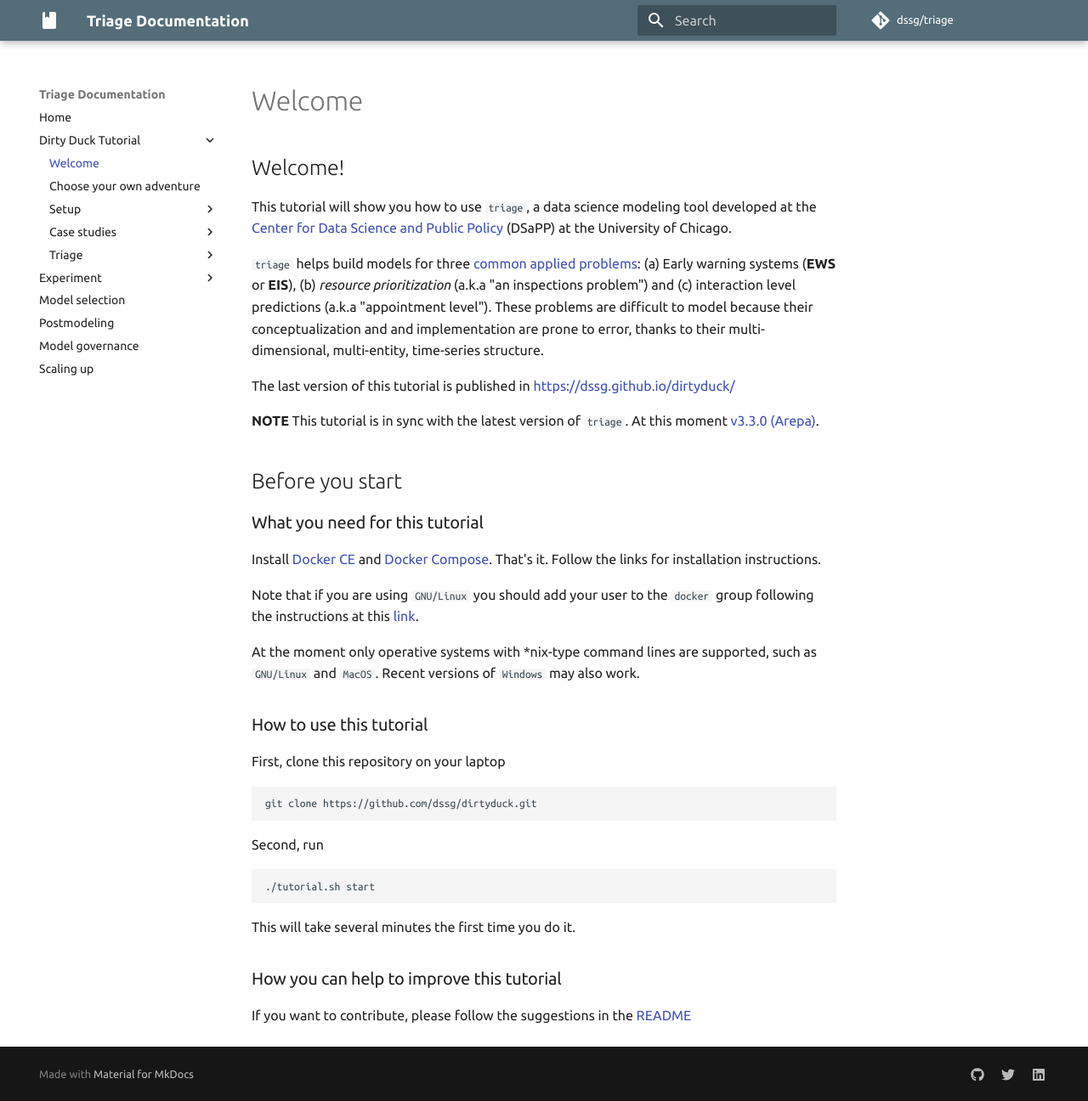
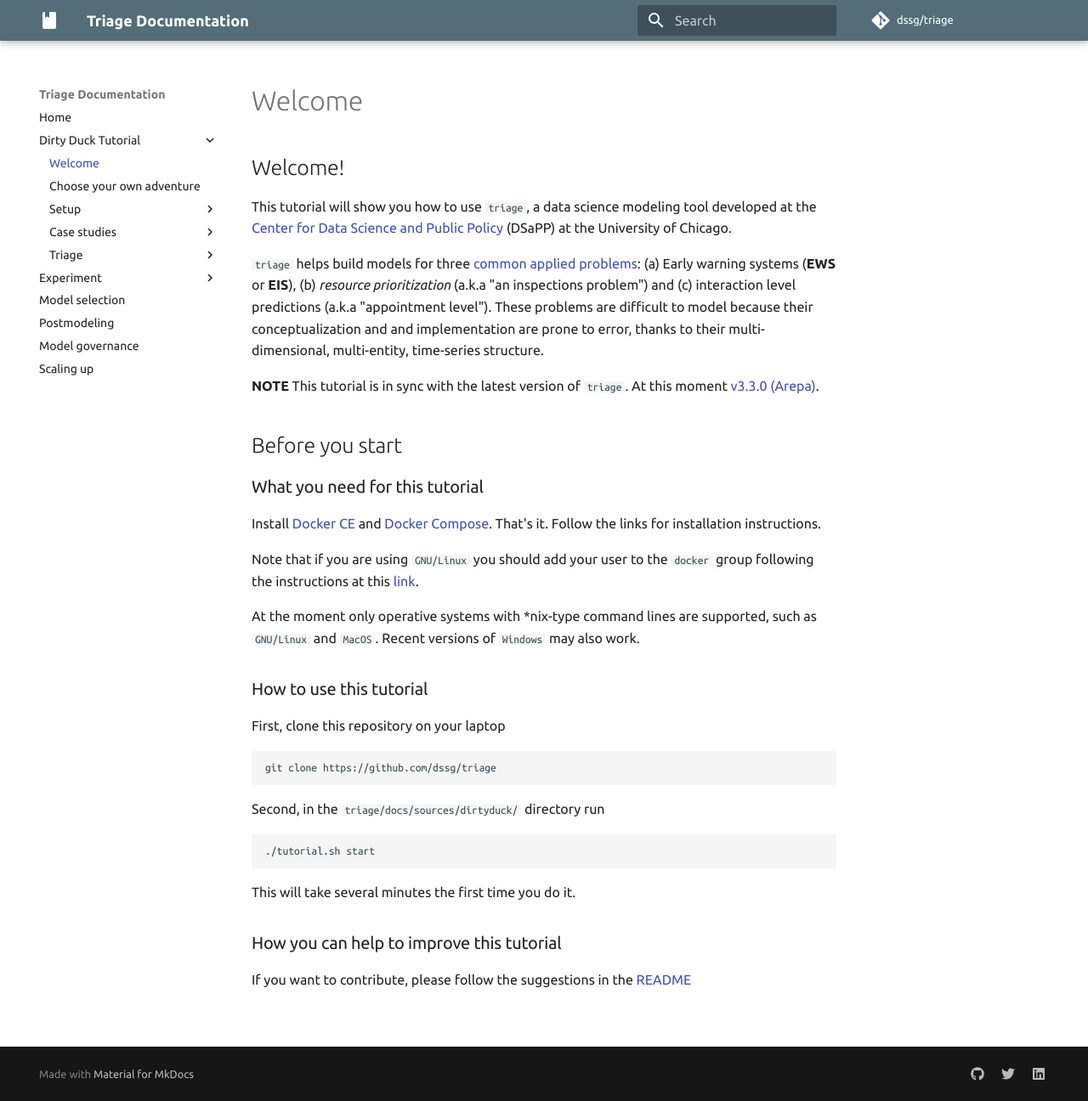
Before and after one commit to dssg/triage, an MkDocs documentation site: the page built from docs/sources/dirtyduck/docs/index.md, in a window 1280 px wide and 1296 px high. Shown: the whole window at 85% size. Built offline with MkDocs 1.6.1 and Material for MkDocs 9.7.7, drawn with Linux system fonts in a browser that asks for light colours; a script that is not in the unit is left out; comment, search, counter and statistics services are not loaded.

Commit message:
Fixing instructions on Welcome

```diff
--- a/docs/sources/dirtyduck/docs/index.md
+++ b/docs/sources/dirtyduck/docs/index.md
@@ -3,8 +3,6 @@
 This tutorial will show you how to use `triage`, a data science modeling tool developed at the [Center for Data Science and Public Policy](http://dsapp.uchicago.edu) (DSaPP) at the University of Chicago.
 
 `triage` helps build models for three [common applied problems](https://dssg.uchicago.edu/data-science-for-social-good-conference-2017/training-workshop-data-science-for-social-good-problem-templates/): (a) Early warning systems (**EWS** or **EIS**), (b) *resource prioritization* (a.k.a "an inspections problem") and (c) interaction level predictions (a.k.a "appointment level"). These problems are difficult to model because their conceptualization and and implementation are prone to error, thanks to their multi-dimensional, multi-entity, time-series structure.
-
-The last version of this tutorial is published in <https://dssg.github.io/dirtyduck/>
 
 **NOTE** This tutorial is in sync with the latest version of `triage`. At this moment [v3.3.0 (Arepa)](https://github.com/dssg/triage/releases/tag/v3.3.0).
 
@@ -25,9 +23,9 @@
 
 First, clone this repository on your laptop
 
-    git clone https://github.com/dssg/dirtyduck.git
+    git clone https://github.com/dssg/triage
 
-Second, run
+Second, in the `triage/docs/sources/dirtyduck/` directory run
 
     ./tutorial.sh start
 
--- a/docs/sources/dirtyduck/org/00_instructions.org
+++ b/docs/sources/dirtyduck/org/00_instructions.org
@@ -38,8 +38,6 @@
 and implementation are prone to error, thanks to their multi-dimensional,
 multi-entity, time-series structure.
 
-The last version of this tutorial is published in [[https://dssg.github.io/dirtyduck/]]
-
 *NOTE* This tutorial is in sync with the latest version of =triage=. At
 this moment [[https://github.com/dssg/triage/releases/tag/v3.3.0][v3.3.0 (Arepa)]].
 
@@ -61,10 +59,10 @@
 First, clone this repository on your laptop
 
 #+BEGIN_EXAMPLE
- git clone https://github.com/dssg/dirtyduck.git
+ git clone https://github.com/dssg/triage
 #+END_EXAMPLE
 
-Second, run
+Second, in the =triage/docs/sources/dirtyduck/= directory run
 
 #+BEGIN_EXAMPLE
 ./tutorial.sh start
```
